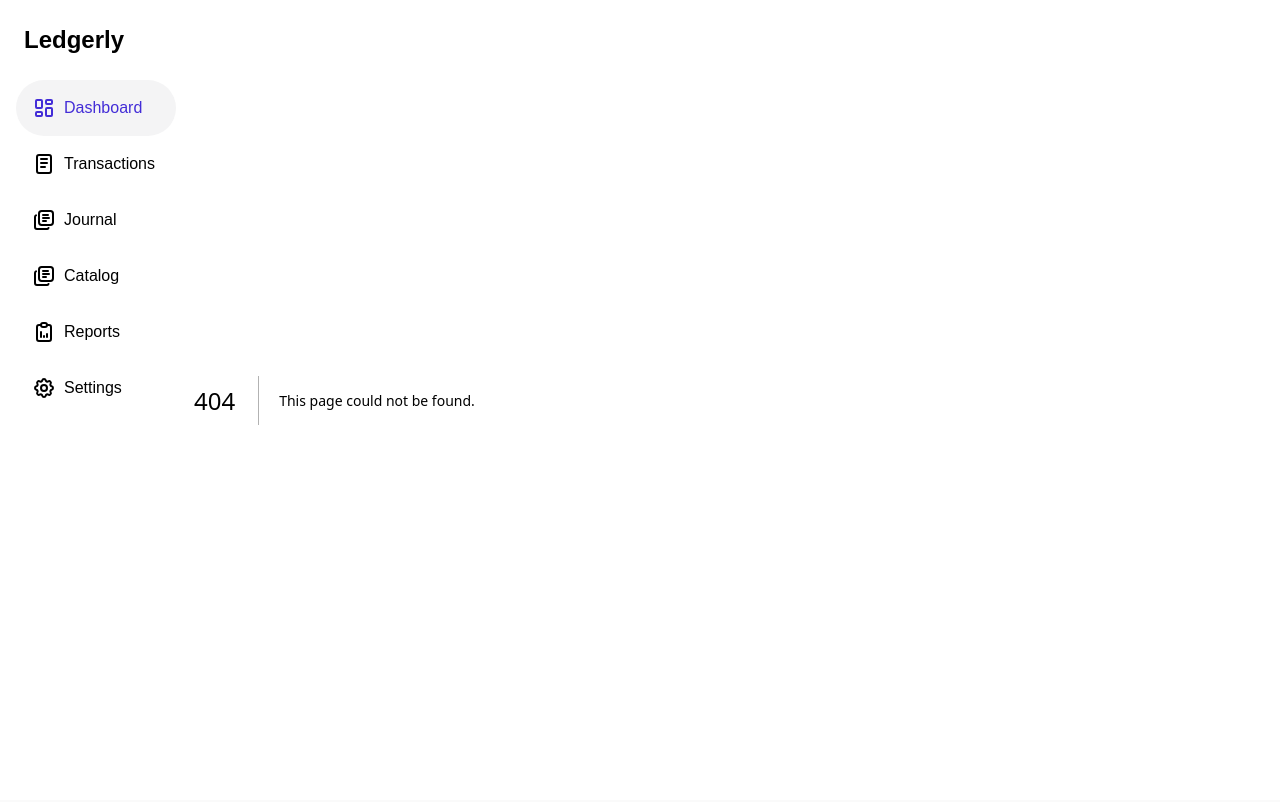
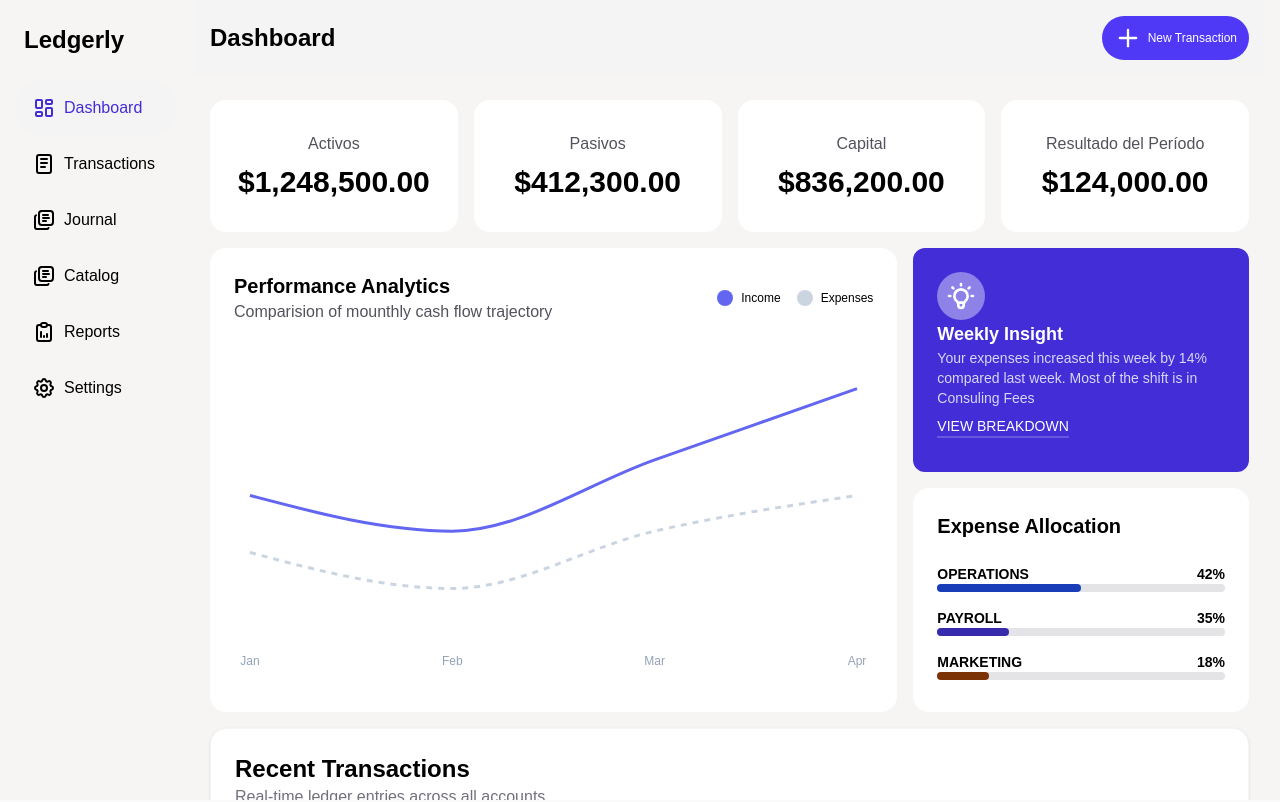
Before and after one commit to kevinmontanodev/Ledgerly, a Next.js app: page /dashboard in a window 1280 px wide. Before the commit this address had no page. Shown: the top 802 px of the page. Built offline with nearby package versions, Linux system fonts and the light colour scheme.

Commit message:
feat: add dashboard page template

```diff
--- /dev/null
+++ b/src/app/dashboard/page.tsx
@@ -0,0 +1,43 @@
+import { ExpenseAllocation } from "@/components/dashboard/ExpenseAllocation";
+import { IncomeChart } from "@/components/dashboard/IncomeChart";
+import { TransactionsTable } from "@/components/dashboard/TransactionsTable";
+import { WeeklyInsight } from "@/components/dashboard/WeeklyInsight";
+import { DashboardAmountCard } from "@/components/ui/DashBoardAmountCard";
+import { NewTransactionButton } from "@/components/ui/NewTransactionButton";
+
+export default function DashBoardPage(){
+    return (
+        <div className="min-h-full rounded-md w-full">
+            <header className="p-4 bg-zinc-100 flex items-center justify-between fixed w-full md:relative z-45">
+                <h2 className="md:text-2xl font-semibold pl-10 md:pl-0 text-lg">Dashboard</h2>
+
+                <NewTransactionButton/>
+            </header>
+
+            <div className="mt-16 md:mt-6 px-4 flex flex-col gap-4 pb-6">
+                <div className="grid grid-cols-1 gap-2 sm:grid-cols-2 lg:grid-cols-4 lg:gap-4">
+                    <DashboardAmountCard amountData={{label: 'Activos', currency: '$', amount: 1248500}} />
+                    <DashboardAmountCard amountData={{label: 'Pasivos', currency: '$', amount: 412300}} />
+                    <DashboardAmountCard amountData={{label: 'Capital', currency: '$', amount: 836200}} />
+                    <DashboardAmountCard amountData={{label: 'Resultado del Período', currency: '$', amount: 124000}} />
+                </div>
+
+                <div className="grid grid-cols-2 lg:grid-cols-3 grid-rows-2 sm:grid-rows-3 lg:grid-rows-2 gap-2 lg:gap-4">
+                    <div className="col-span-2 row-span-1 sm:row-span-2 lg:row-span-2">
+                        <IncomeChart/>
+                    </div>
+
+                    <div className="col-span-1 row-span-1 hidden sm:flex">
+                        <WeeklyInsight/>
+                    </div>
+                    <div className="col-span-2 sm:col-span-1 row-span-1">
+                        <ExpenseAllocation/>
+                    </div>
+                </div>
+
+                <TransactionsTable/>
+            </div>
+
+        </div>
+    )
+}
```
